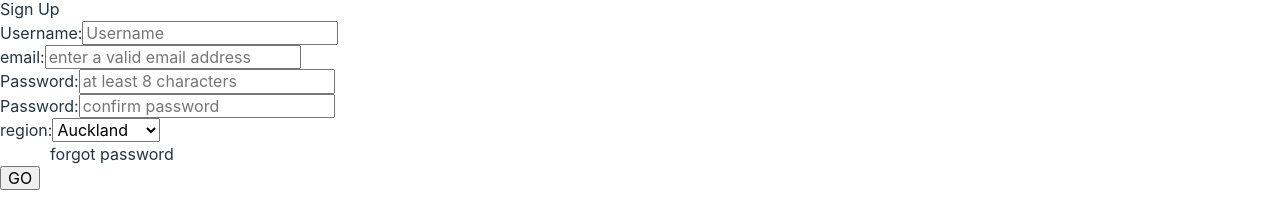
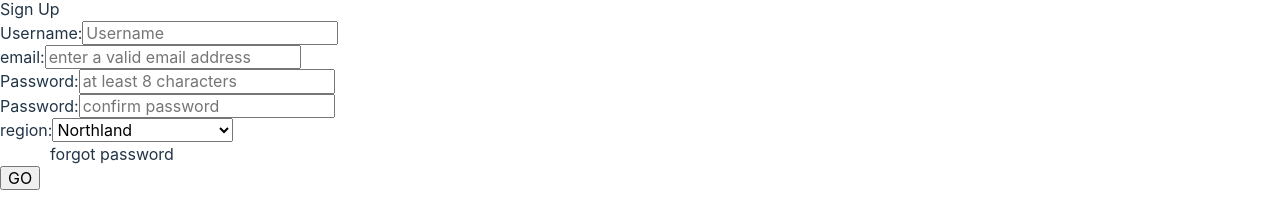
Before and after one commit to Group-1-formative-3-2/happy-kiwi-frontend, a Vue app in the folder happy-kiwi/: page /signup in a window 1280 px wide. Shown: the part 342-550 px from the top of the page. Built offline with nearby package versions, Linux system fonts and the light colour scheme.

Commit message:
regions updated

```diff
--- a/happy-kiwi/src/components/SignUpPage.vue
+++ b/happy-kiwi/src/components/SignUpPage.vue
@@ -47,11 +47,22 @@
         <div class="form-group">
           <label for="region">region:</label>
           <select name="region" id="">
+            <option value="Northland">Northland</option>
             <option value="Auckland">Auckland</option>
+            <option value="Walkato">Walkato</option>
+            <option value="BayofPlenty">Bay of Plenty</option>
+            <option value="Gisborne">Gisborne</option>
+            <option value="Taranaki">Taranaki</option>
+            <option value="Wanganui">Manawatu Wanganui</option>
+            <option value="Hawke">Hawke's Bay</option>
             <option value="Wellington">Wellington</option>
+            <option value="Tasman">Tasman</option>
             <option value="Nelson">Nelson</option>
+            <option value="Auckland">West Coast</option>
+            <option value="WestCoast">Marlborough</option>
             <option value="Canterbury">Canterbury</option>
             <option value="Otago">Otago</option>
+            <option value="Southland">Southland</option>
           </select>
         </div>
 
```
